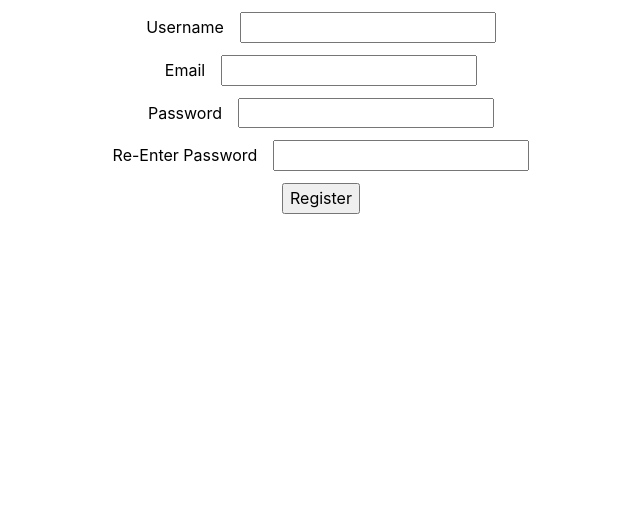
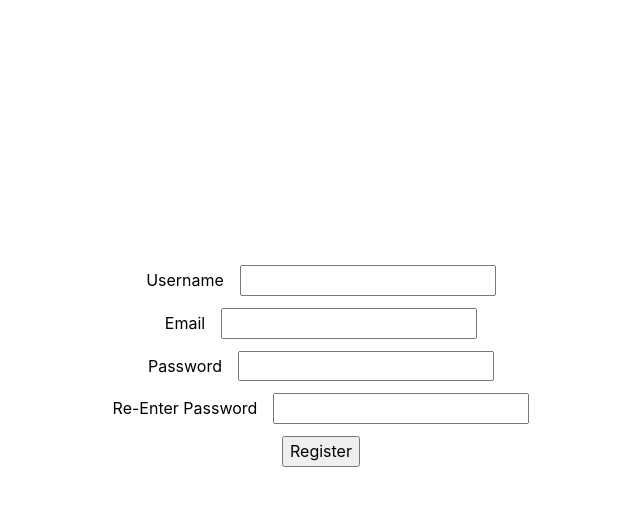
Before and after one commit to AbdelrahmanSadat/Cook-Mate, a Next.js app: page /auth/register in a window 1280 px wide. Shown: the top 506 px of the page, without its empty margins (319-959 px from the left). Built offline with nearby package versions, Linux system fonts and the light colour scheme.

Commit message:
- feat: more tiny styling changes

```diff
--- a/app/api/recipes/[id]/route.ts
+++ b/app/api/recipes/[id]/route.ts
@@ -9,6 +9,7 @@ export const dynamic = 'force-dynamic';
 // TODO?: See this: https://www.prisma.io/blog/nestjs-prisma-validation-7D056s1kOla1#perform-input-validation for parseInt pipe on dynamic routes
 // TODO: route validation for params
 export async function GET(request: Request, { params }: { params: { id: string } }) {
+
   let res = await prisma.recipe.findFirstOrThrow({
     where: { id: +params.id },
     include: { creator: true },
--- a/app/auth/register/page.tsx
+++ b/app/auth/register/page.tsx
@@ -12,7 +12,7 @@ import * as Yup from 'yup';
 // TODO: add Yup validation. And add onSubmit Error Validation
 export default function RegisterPage() {
   return (
-    <Container className="h-full flex flex-wrap justify-center content-center">
+    <Container className="h-[90vh] overflow-hidden flex flex-wrap justify-center content-center">
       <Formik
         initialValues={{ username: '', email: '', password: '', rePassword: '' }}
         onSubmit={async (values) => {
```
